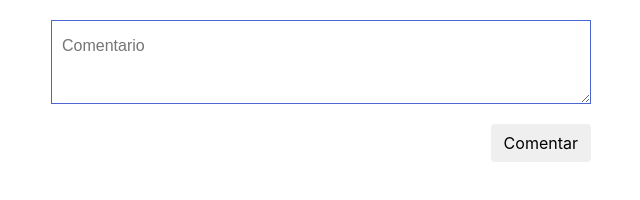
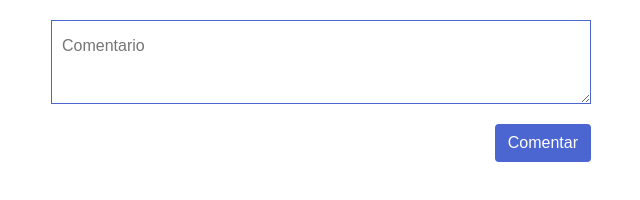
Before and after one commit to favt12/comentarios-media-objetc, a plain HTML site: page index.html in a window 1280 px wide. Shown: the whole page, without its empty margins (319-959 px from the left). Drawn offline with nearby package versions, Linux system fonts and the light colour scheme.

Commit message:
Se agregaron los estilos CSS al boton de la caja de comentarios

```diff
--- a/css/main.css
+++ b/css/main.css
@@ -120,8 +120,21 @@ body{
 
 }
 
+/***********************
+++++++++Boton+++++++++++
+***********************/
 
+.form_comentarios .btn{
+    background: #4b65d1;
+    font-family: 'Reboto', sans-serif;
+    color: #fff;
+    margin-bottom: 20px;
 
+}
+
+.form_comentarios .btn:hover{
+    box-shadow: 0px 0px 0px 4px rgba(63, 62, 62, 0.151);
+}
 
 
 
```
